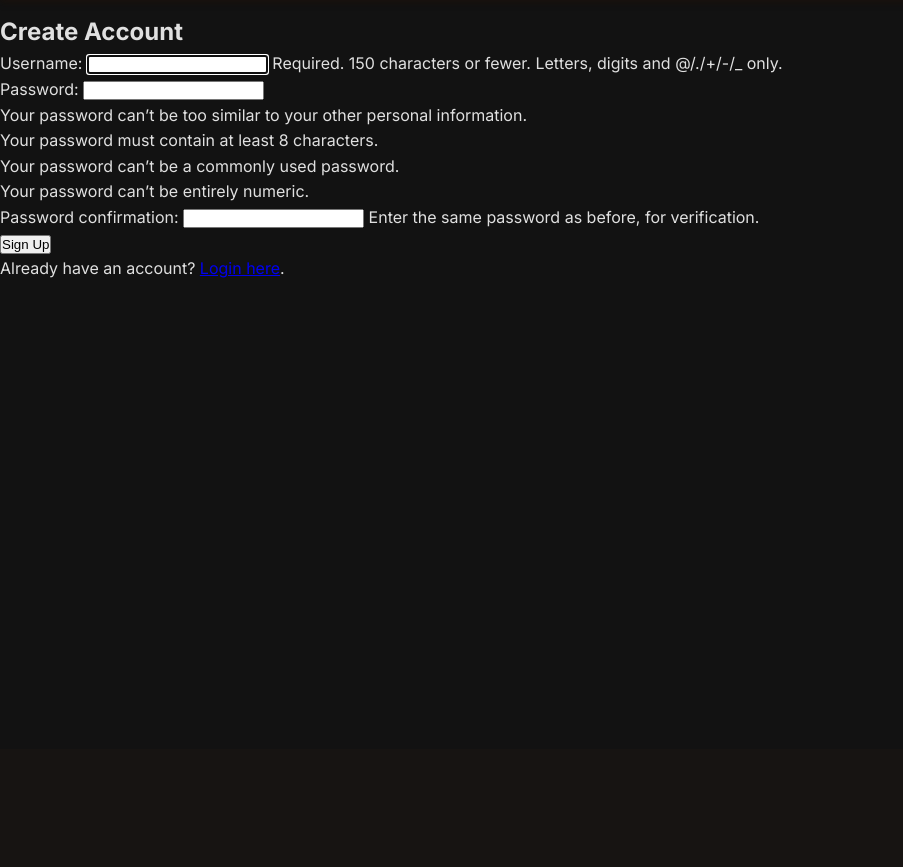
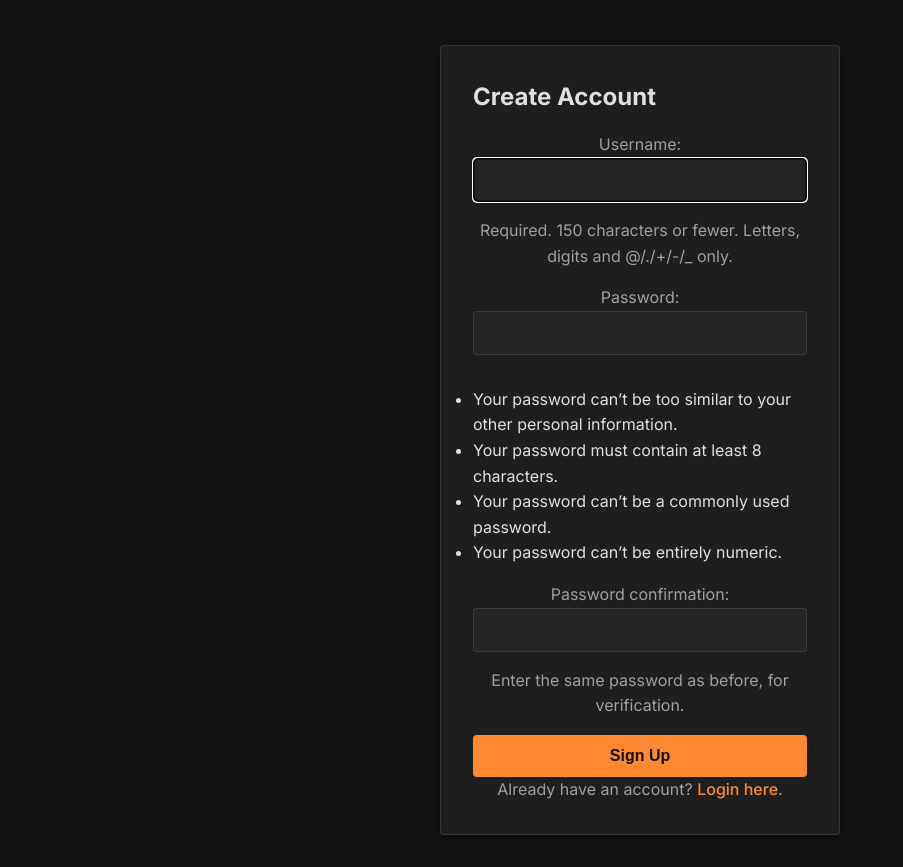
Before and after one commit to calebkoresh/AssetsUSA, a Django app: page /notes/signup/ in a window 1280 px wide. Shown: the part 51-918 px from the top of the page, without its empty margins (0-903 px from the left). Before the commit the page ends 329 px from the top, so only its background shows below. Run offline with Django 5.2, Linux system fonts and the light colour scheme.

Commit message:
Testing new signup style

```diff
--- a/AssetsUSA/accounts/templates/registration/login.html
+++ b/AssetsUSA/accounts/templates/registration/login.html
@@ -1,6 +1,7 @@
 {% extends 'home/base.html' %}
 {% block title %}Login{% endblock %}
 {% block content %}
+  <div class="container">
     <div class="auth-card">
       <h2>Login to Your Account</h2>
       <form method="post">
@@ -10,4 +11,5 @@
       </form>
       <p>Don't have an account? <a href="{% url 'accounts:signup' %}">Sign up</a>.</p>
     </div>
+  </div>
 {% endblock %}
--- a/AssetsUSA/accounts/templates/registration/signup.html
+++ b/AssetsUSA/accounts/templates/registration/signup.html
@@ -1,6 +1,7 @@
 {% extends 'home/base.html' %}
 {% block title %}Sign Up{% endblock %}
 {% block content %}
+  <div class="container">
     <div class="auth-card">
       <h2>Create Account</h2>
       <form method="post">
@@ -10,4 +11,5 @@
       </form>
       <p>Already have an account? <a href="{% url 'login' %}">Login here</a>.</p>
     </div>
+  </div>
 {% endblock %}
--- a/AssetsUSA/home/static/css/base.css
+++ b/AssetsUSA/home/static/css/base.css
@@ -233,3 +233,71 @@ body {
 .auth-button:hover {
     opacity: 0.9;
 }
+
+/* Styling for authentication pages */
+.auth-card {
+    background-color: var(--bg-secondary);
+    border-radius: var(--border-radius);
+    box-shadow: var(--box-shadow);
+    padding: 2rem;
+    width: 100%;
+    max-width: 400px;
+    margin: 2rem auto;
+    border: 1px solid var(--border-color);
+    text-align: left;
+}
+
+.auth-card h2 {
+    margin-bottom: 1rem;
+    font-size: 1.5rem;
+    color: var(--text-primary);
+}
+
+.auth-card form {
+    display: flex;
+    flex-direction: column;
+}
+
+.auth-card form p {
+    margin-bottom: 1rem;
+}
+
+.auth-card input[type="text"],
+.auth-card input[type="email"],
+.auth-card input[type="password"] {
+    padding: 0.75rem;
+    margin-bottom: 1rem;
+    background-color: var(--bg-tertiary);
+    border: 1px solid var(--border-color);
+    border-radius: var(--border-radius);
+    color: var(--text-primary);
+    font-size: 1rem;
+    width: 100%;
+}
+
+.auth-card .auth-submit {
+    background-color: var(--accent-color);
+    color: var(--bg-primary);
+    padding: 0.75rem;
+    border: none;
+    border-radius: var(--border-radius);
+    font-size: 1rem;
+    font-weight: 600;
+    cursor: pointer;
+    transition: var(--transition);
+}
+
+.auth-card .auth-submit:hover {
+    opacity: 0.9;
+}
+
+.auth-card p {
+    text-align: center;
+    color: var(--text-secondary);
+}
+
+.auth-card a {
+    color: var(--accent-color);
+    text-decoration: none;
+    font-weight: 500;
+}
```
Lines whose indentation alone changed are shown as unchanged.
